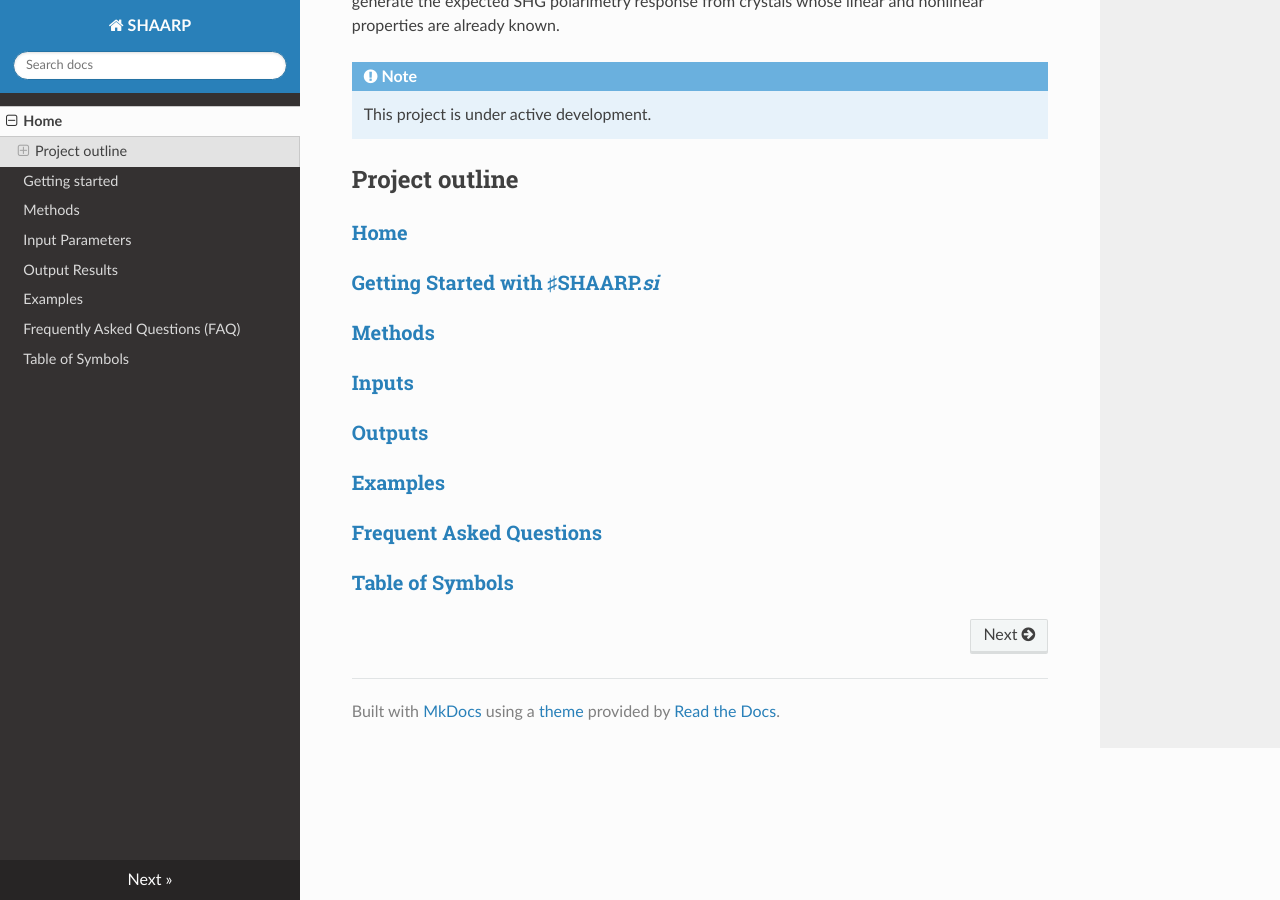
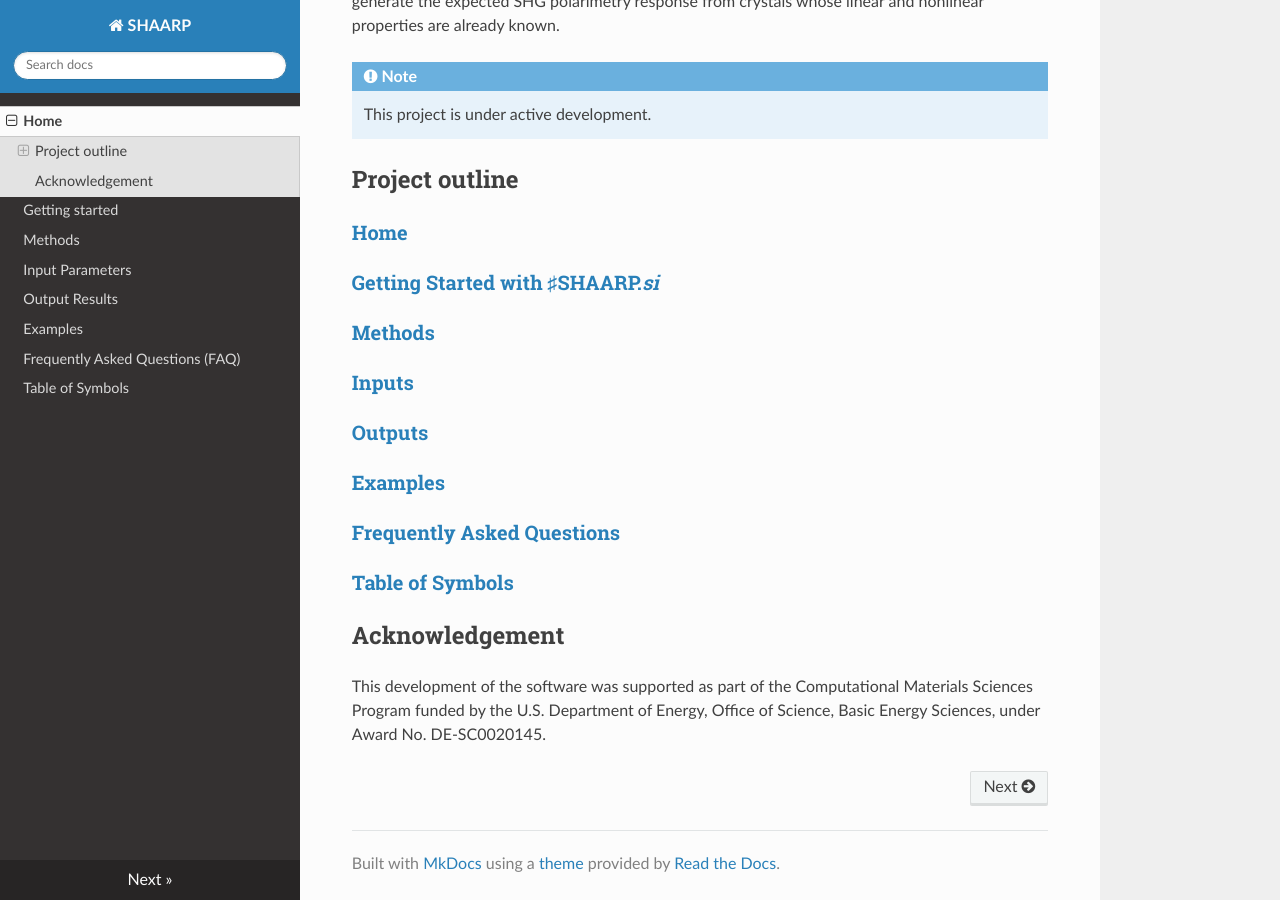
Before and after one commit to Rui-Zu/SHAARP, an MkDocs documentation site: the page built from docs/index.md, in a window 1280 px wide and 900 px high, scrolled down 870 px. Built offline with MkDocs 1.6.1, drawn with Linux system fonts in a browser that asks for light colours; nearby versions of some CDN libraries; formulas are drawn with MathJax 3.

Commit message:
Add files via upload

```diff
--- a/docs/index.md
+++ b/docs/index.md
@@ -21,5 +21,8 @@ One important application of the code is to provide analytical expressions to fi
 ### [Inputs](input.md)
 ### [Outputs](output.md)
 ### [Examples](examples.md)
-### [Frequent Asked Questions](FAQ.md)
+### [Frequently Asked Questions](FAQ.md)
 ### [Table of Symbols](table.md)
+
+## Acknowledgement
+This development of the software was supported as part of the Computational Materials Sciences Program funded by the U.S. Department of Energy, Office of Science, Basic Energy Sciences, under Award No. DE-SC0020145.
```
